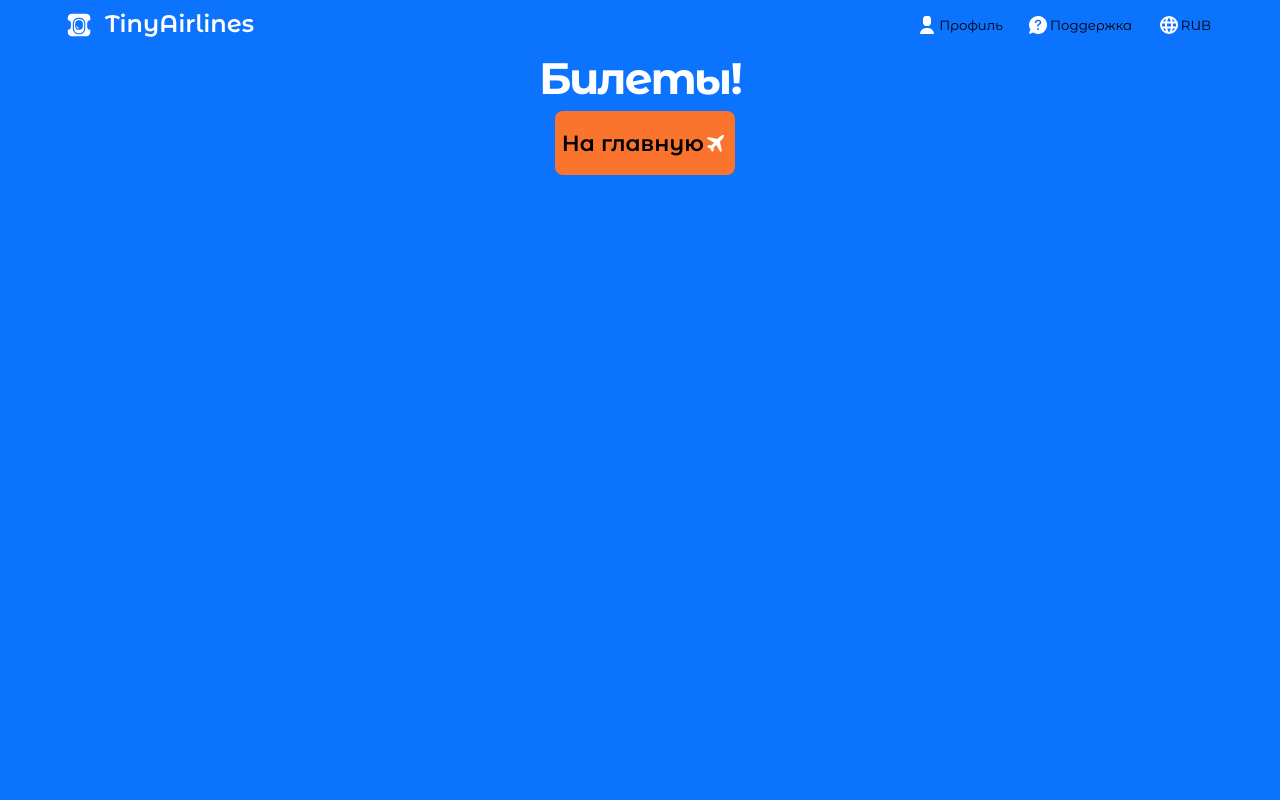
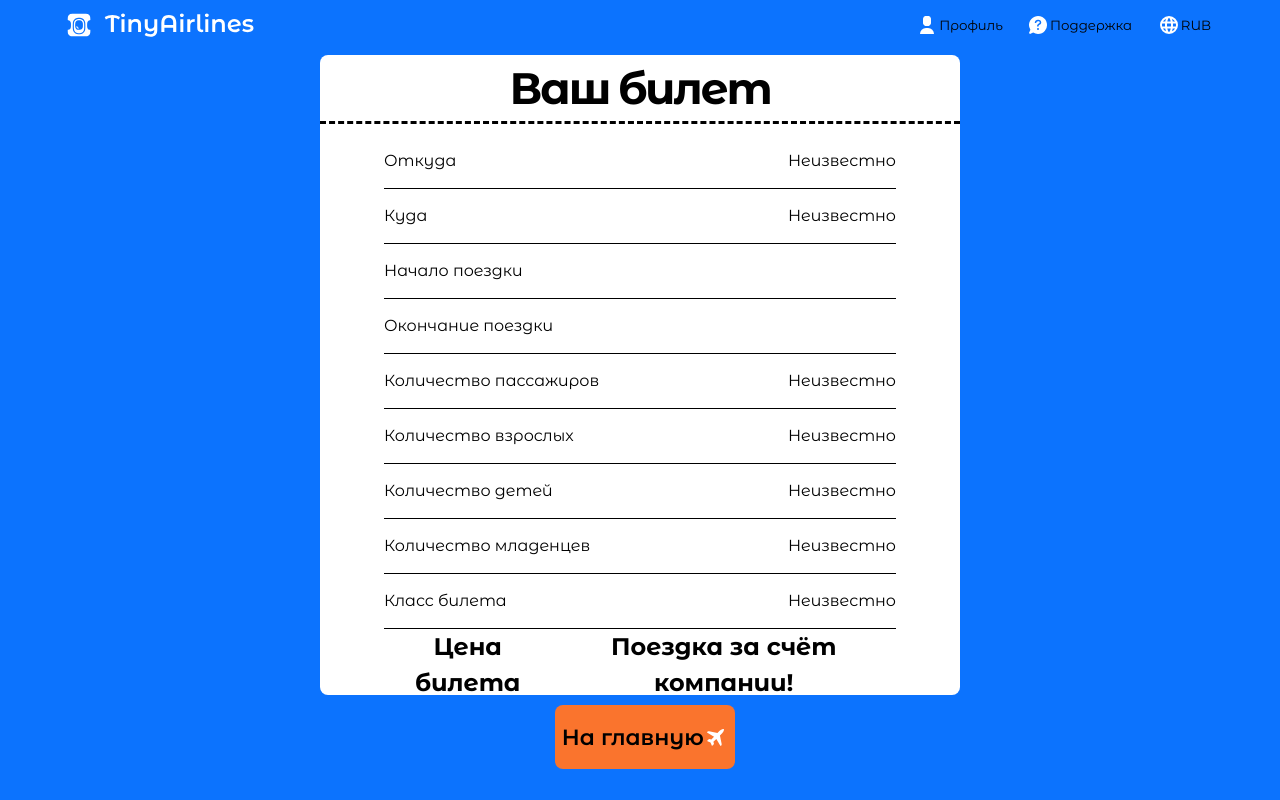
Before and after one commit to MVST3RP1ECE/Tiny-Airlines, a React (Vite) app: page /ticket in a window 1280 px wide. Built offline with nearby package versions, Linux system fonts and the light colour scheme.

Commit message:
Working at ticket-page

```diff
--- a/src/Components/Button/ButtonSVG.jsx
+++ b/src/Components/Button/ButtonSVG.jsx
@@ -6,8 +6,6 @@ export default function Button({icon, text}) {
   function nameLog(){
     console.log(text);
   }
-
-  // TODO разобраться с подключением шрифтов к react проекту. Приступить к написанию след. секции
 
   if(text == "Профиль"){
     return(
--- a/src/Components/MainSection/MainSection.css
+++ b/src/Components/MainSection/MainSection.css
@@ -238,10 +238,8 @@ li, ul{
 }
 
 .passengers_wrapper{
-    /* width: 15%;
-    height: 100%;
-    background-color: #fff; */
-    height: 144%;
+    /* height: 144%; */
+    height: 50vh;
     position: absolute;
     display: flex;
     flex-direction: column;
@@ -298,7 +296,7 @@ li, ul{
     display: flex;
     width: 50%;
     left: 25%;
-    bottom: 20.5%;
+    top: 30%;
     border-radius: 0.5rem;
 }
 .react-calendar__navigation,
--- /dev/null
+++ b/src/ExternalLogic/CalculateTicketPrice.js
@@ -0,0 +1,29 @@
+export default function CalculatePrice() {
+    const totalPassengers = Number(sessionStorage.getItem("Всего пассажиров"));
+    const adults = Number(sessionStorage.getItem("Пассажиры Взрослые"));
+    const kids = Number(sessionStorage.getItem("Пассажиры Дети"));
+    const babies = Number(sessionStorage.getItem("Пассажиры Младенцы"));
+    let ticket = 0;
+
+    if ((kids || babies || totalPassengers) == 0) {
+        return "Поездка за наш счёт!"
+    }
+
+    if (sessionStorage.getItem("Класс") === "Эконом") {
+        ticket = ticket + 2;
+    }
+    if (sessionStorage.getItem("Класс") === "Комфорт") {
+        ticket = ticket + 4;
+    }
+    if (sessionStorage.getItem("Класс") === "Бизнес") {
+        ticket = ticket + 8;
+    }
+    if (sessionStorage.getItem("Класс") === "Первый класс") {
+        ticket = ticket + 12;
+    }
+
+    const multiplier = 10000 * ((adults * kids * babies + totalPassengers) * ticket);
+    const finalPrice = Math.round(Math.random() * multiplier);
+
+    return finalPrice
+}
--- a/src/Routes/Hotels.jsx
+++ b/src/Routes/Hotels.jsx
@@ -7,9 +7,6 @@ import Header from "../Components/Header/Header";
 export default function Hotels({ text1, text2, text3 }) {
   return (
     <>
-      {/* <Header />
-      <h1>Тут бронируют дешёвые отели</h1>
-      <Nav page="/hotels" /> */}
       <Header />
       <div className="section_wrapper">
         <section className="main_section">
--- /dev/null
+++ b/src/Routes/RoutesStyles/Support.css
@@ -0,0 +1,7 @@
+.support{
+    height: 70%;
+    width: 100%;
+    display: flex;
+    justify-content: center;
+    align-items: center;
+}
--- a/src/Routes/RoutesStyles/Ticket.css
+++ b/src/Routes/RoutesStyles/Ticket.css
@@ -1,9 +1,14 @@
+h1,h2,h3,h4,h5,h6,p,li{
+    margin: 0;
+}
 .btn_to_main{
     margin: 0;
     margin-left: 10px;
 
     height: 8%;
     width: 14%;
+
+    margin-top: 10px;
 
     border-radius: 0.5rem;
     border: none;
@@ -29,3 +34,72 @@
     align-items: center;
     overflow: hidden;
 }
+
+.tickets_section{
+    height: 80vh;
+    width: 100%;
+    display: flex;
+    justify-content: center;
+    margin-top: 10px;
+}
+
+.tickets_wrapper{
+    display: flex;
+    height: inherit;
+    width: 50%;
+    background-color: #fff;
+    border-radius: 0.5rem;
+}
+
+.ticket_desc{
+    color: black;
+    display: flex;
+    flex-direction: column;
+    width: 100%;
+    height: 100%;
+    border-radius: 0.5rem;
+}
+
+.ticket_desc > h1{
+    box-sizing: border-box;
+    color: black;
+    border-bottom: 3px dashed black;
+}
+
+.desc_details{
+    display: flex;
+    margin-top: 10px;
+    justify-content: center;
+    height: 100%;
+    width: 100%;
+    border-radius: inherit;
+    /* background-color: purple; */
+}
+
+.text_container{
+    display: flex;
+    flex-direction: column;
+    width: 80%;
+    height: 100%;
+    /* background-color: lightblue; */
+}
+
+.amount_passengers{
+    width: 100%;
+}
+
+.amount_list, .ticket_class, .ticket_from, .ticket_to, .ticket_date_from, .ticket_date_to{
+    padding: 15px 0px 15px 0px;
+    width: 100%;
+    display: flex;
+    flex-direction: row;
+    justify-content: space-between;
+    border-bottom: 1px solid black;
+}
+
+.ticket_price{
+    display: flex;
+    align-items: center;
+    justify-content: space-evenly;
+    height: 100%;
+}
--- a/src/Routes/Support.jsx
+++ b/src/Routes/Support.jsx
@@ -1,11 +1,15 @@
 import React from "react";
 import Header from "../Components/Header/Header";
 import ButtonToMain from "../Components/Button/ButtonToMain";
+import "./RoutesStyles/Support.css";
 
 export default function Support() {
   return (
     <>
       <Header />
+      <section className="support">
+        <h1> Мы вас поддерживаем!</h1>
+      </section>
       <ButtonToMain />
     </>
   );
--- a/src/Routes/Ticket.jsx
+++ b/src/Routes/Ticket.jsx
@@ -5,12 +5,106 @@ import "./RoutesStyles/Ticket.css";
 import Header from "../Components/Header/Header";
 import SvgAirplane from "../Components/SVG/SvgAirplane";
 import ButtonToMain from "../Components/Button/ButtonToMain";
+import CalculateTicketPrice from "../ExternalLogic/CalculateTicketPrice";
+
 
 export default function Ticket() {
+
+  console.log(sessionStorage.getItem("Окончание поездки"));
+
+  let dateStart = sessionStorage.getItem("Начало поездки");
+  let dateEnd = sessionStorage.getItem("Окончание поездки");
+
+  if(dateStart === "undefined, undefined"){
+    return dateStart = "Неизвестно"
+  }
+
+  if(dateEnd === "undefined, undefined"){
+    return dateEnd = "Неизвестно"
+  }
+
+
   return (
     <>
       <Header />
-      <h1>Билеты!</h1>
+      <section className="tickets_section">
+        <div className="tickets_wrapper">
+          <div className="ticket_desc">
+            <h1>Ваш билет</h1>
+            <div className="desc_details">
+              <div className="text_container">
+
+                <div className="ticket_from">
+                  <p>Откуда</p>
+                  <p>{sessionStorage.getItem("Откуда") ? sessionStorage.getItem("Откуда") : "Неизвестно" }</p>
+                </div>
+
+                <div className="ticket_to">
+                  <p>Куда</p>
+                  <p>{sessionStorage.getItem("Куда") ? sessionStorage.getItem("Куда") : "Неизвестно"}</p>
+                </div>
+
+                <div className="ticket_date_from">
+                  <p>Начало поездки</p>
+                  <p>{String(sessionStorage.getItem("Начало поездки")) != "undefined, undefined"
+                  ? sessionStorage.getItem("Начало поездки")
+                  : dateStart}</p>
+                </div>
+
+                <div className="ticket_date_to">
+                  <p>Окончание поездки</p>
+                  <p>{String(sessionStorage.getItem("Окончание поездки")) != "undefined, undefined"
+                  ? sessionStorage.getItem("Окончание поездки")
+                  : dateEnd}</p>
+                </div>
+
+                <div className="amount_passengers">
+                  <ul className="amount_list">
+                    <li>Количество пассажиров</li>
+                    <li>{sessionStorage.getItem("Всего пассажиров") ? sessionStorage.getItem("Всего пассажиров") : "Неизвестно" }</li>
+                  </ul>
+                </div>
+
+                <div className="amount_passengers_adults">
+                  <ul className="amount_list">
+                    <li>Количество взрослых</li>
+                    <li>{sessionStorage.getItem("Пассажиры Взрослые") ? sessionStorage.getItem("Пассажиры Взрослые") : "Неизвестно"}</li>
+                  </ul>
+                </div>
+
+                <div className="amount_passengers_kids">
+                  <ul className="amount_list">
+                    <li>Количество детей</li>
+                    <li>{sessionStorage.getItem("Пассажиры Дети") ? sessionStorage.getItem("Пассажиры Дети") : "Неизвестно" }</li>
+                  </ul>
+                </div>
+
+                <div className="amount_passengers_babies">
+                  <ul className="amount_list">
+                    <li>Количество младенцев</li>
+                    <li>{sessionStorage.getItem("Пассажиры Младенцы") ? sessionStorage.getItem("Пассажиры Младенцы") : "Неизвестно"}</li>
+                  </ul>
+                </div>
+
+                <div className="ticket_class">
+                  <p>Класс билета</p>
+                  <p>{sessionStorage.getItem("Класс") ? sessionStorage.getItem("Класс") : "Неизвестно"}</p>
+                </div>
+
+                <div className="ticket_price">
+                  <h2>Цена билета</h2>
+                  {typeof CalculateTicketPrice() === "string" ?
+                  <h2>
+                    Поездка за счёт компании!
+                  </h2>
+                  :
+                  <h2>{CalculateTicketPrice()} р.</h2>}
+                </div>
+              </div>
+            </div>
+          </div>
+        </div>
+      </section>
       <ButtonToMain />
     </>
   );
```
Also changed, not shown: src/Components/MainSection/MainSection.jsx (+41 -27 lines).
